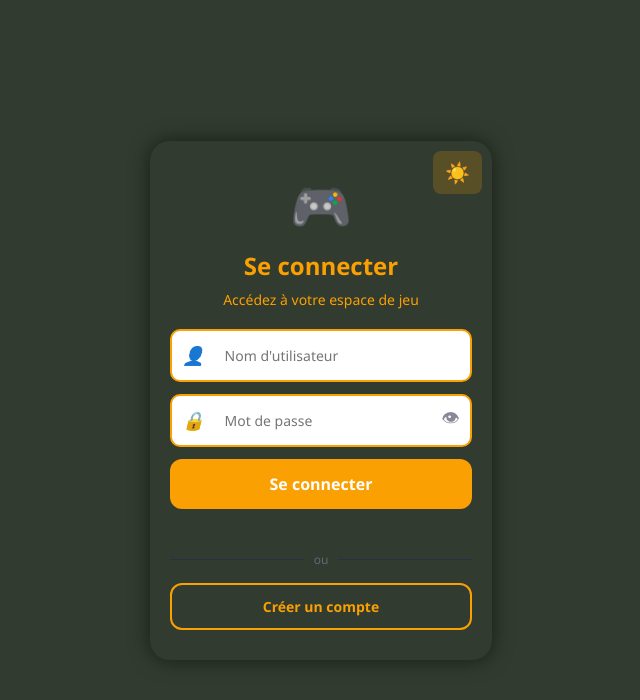
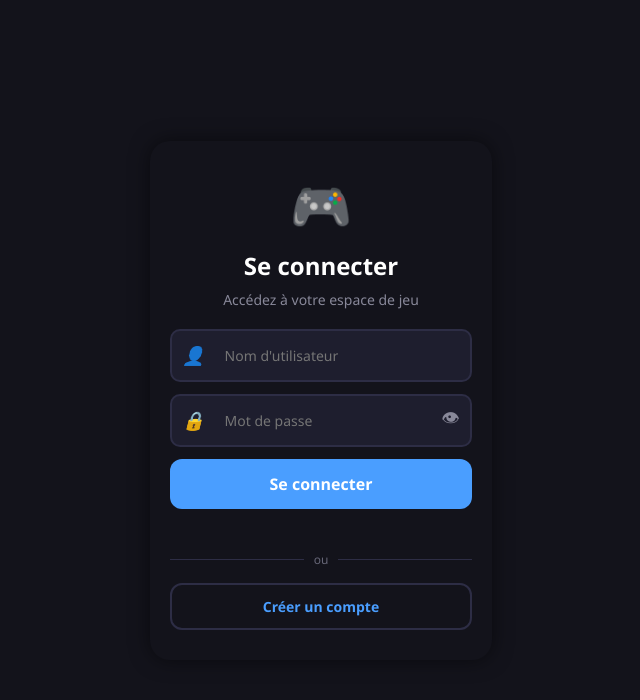
Before and after one commit to Maxlepro720/v1_web, a plain HTML site: page site/connecte.html in a window 1280 px wide. Shown: the whole page, without its empty margins (319-959 px from the left). Drawn offline with Linux system fonts and the light colour scheme.

Commit message:
Initial commit

```diff
--- a/site/connecte.html
+++ b/site/connecte.html
@@ -5,50 +5,31 @@
 <meta name="viewport" content="width=device-width, initial-scale=1.0">
 <title>Connexion</title>
 <style>
+/* --- Ton CSS existant --- */
 * { box-sizing: border-box; margin: 0; padding: 0; font-family: 'Segoe UI', sans-serif; }
-body, html { height: 100%; background: #313B2F; display: flex; justify-content: center; align-items: center; padding: 10px; }
-.container { background: #ffffff; border-radius: 20px; padding: 30px 20px; width: 100%; max-width: 400px; box-shadow: 0 0 20px rgba(0,0,0,0.5); text-align: center; transition: all 0.3s ease; position: relative; }
+body, html { height: 100%; background: #13131b; display: flex; justify-content: center; align-items: center; padding: 10px; }
+.container { background: #13131b; border-radius: 20px; padding: 30px 20px; width: 100%; max-width: 400px; box-shadow: 0 0 20px rgba(0,0,0,0.5); text-align: center; transition: all 0.3s ease; }
 .logo { font-size: 50px; margin-bottom: 10px; cursor: grab; }
-h1 { color: #FBA002; font-size: 24px; margin-bottom: 8px; word-break: break-word; }
-p.subtitle { color: #FBA002; margin-bottom: 20px; font-size: 14px; }
-.field { display: flex; align-items: center; margin-bottom: 12px; background: #ffffff; border: 2px solid #FBA002; border-radius: 10px; padding: 5px 10px; transition: all 0.2s ease; }
+h1 { color: #fff; font-size: 24px; margin-bottom: 8px; word-break: break-word; }
+p.subtitle { color: #888899; margin-bottom: 20px; font-size: 14px; }
+.field { display: flex; align-items: center; margin-bottom: 12px; background: #1e1e2e; border: 2px solid #2d2d45; border-radius: 10px; padding: 5px 10px; transition: all 0.2s ease; }
 .field i { margin-right: 10px; color: #888899; font-size: 18px; }
-.field input { background: #ffffff; border: none; outline: none; color: #000; flex: 1; font-size: 14px; padding: 10px; }
+.field input { background: transparent; border: none; outline: none; color: #fff; flex: 1; font-size: 14px; padding: 10px; }
 .toggle-password { cursor: pointer; margin-left: 5px; font-size: 18px; color: #888899; }
 .btn { width: 100%; padding: 14px; border: none; border-radius: 12px; font-size: 16px; font-weight: bold; cursor: pointer; margin-bottom: 12px; transition: all 0.2s ease; }
-.btn-login { background: #FBA002; color: #fff; }
-.btn-login:hover { background: #e89002; }
-.switch-mode { background: transparent; border: 2px solid #FBA002; color: #FBA002; border-radius: 12px; padding: 12px; cursor: pointer; width: 100%; font-weight: bold; font-size: 14px; transition: all 0.2s ease; }
+.btn-login { background: #4a9eff; color: #fff; }
+.btn-login:hover { background: #3d85e6; }
+.switch-mode { background: transparent; border: 2px solid #2d2d45; color: #4a9eff; border-radius: 12px; padding: 12px; cursor: pointer; width: 100%; font-weight: bold; font-size: 14px; transition: all 0.2s ease; }
 .switch-mode:hover { background: #1e1e2e; }
 .separator { display: flex; align-items: center; text-align: center; margin: 10px 0 15px 0; }
 .separator::before, .separator::after { content: ""; flex: 1; height: 1px; background: #2d2d45; }
 .separator::before { margin-right: 10px; }
 .separator::after { margin-left: 10px; }
 .separator span { color: #666677; font-size: 12px; }
-#statusLabel { min-height: 20px; margin-bottom: 10px; font-size: 14px; font-weight: bold; transition: all 0.2s ease; color: #FBA002; }
+#statusLabel { min-height: 20px; margin-bottom: 10px; font-size: 14px; font-weight: bold; transition: all 0.2s ease; }
 .loading-overlay { position: fixed; top:0; left:0; width:100%; height:100%; background: rgba(0,0,0,0.7); display:flex; justify-content:center; align-items:center; z-index: 9999; flex-direction: column; color: #fff; font-size: 16px; padding: 20px; text-align: center; }
-.spinner { width: 60px; height: 60px; border: 6px solid #2d2d40; border-top: 6px solid #FBA002; border-radius: 50%; animation: spin 1s linear infinite; margin-bottom: 15px; }
+.spinner { width: 60px; height: 60px; border: 6px solid #2d2d40; border-top: 6px solid #4a9eff; border-radius: 50%; animation: spin 1s linear infinite; margin-bottom: 15px; }
 @keyframes spin { 0% { transform: rotate(0deg); } 100% { transform: rotate(360deg); } }
-
-#themeToggle {
-    position: absolute;
-    top: 10px;
-    right: 10px;
-    padding: 8px 12px;
-    border: none;
-    border-radius: 8px;
-    cursor: pointer;
-    font-size: 20px;
-    background-color: rgba(251, 160, 2, 0.2);
-    color: #FBA002;
-    transition: all 0.3s ease;
-    z-index: 10;
-}
-
-#themeToggle:hover {
-    background-color: rgba(251, 160, 2, 0.4);
-    transform: scale(1.1);
-}
 </style>
 </head>
 <body>
@@ -61,9 +42,6 @@ p.subtitle { color: #FBA002; margin-bottom: 20px; font-size: 14px; }
 
 <!-- MAIN CONTAINER -->
 <div class="container" id="authContainer">
-    <!-- BOUTON TOGGLE EN HAUT À DROITE DU CONTAINER -->
-    <button id="themeToggle">🌙</button>
-
     <div class="logo">🎮</div>
 
     <h1 id="title">Se connecter</h1>
@@ -90,7 +68,6 @@ p.subtitle { color: #FBA002; margin-bottom: 20px; font-size: 14px; }
     <button class="switch-mode" id="switchBtn">Créer un compte</button>
 </div>
 
-
 <script>
 const switchBtn = document.getElementById('switchBtn');
 const title = document.getElementById('title');
@@ -99,7 +76,7 @@ const submitBtn = document.getElementById('submitBtn');
 
 let isLoginMode = true;
 
-// Toggle entre login et signup
+// 🔹 Toggle entre login et signup
 switchBtn.addEventListener('click', () => {
     isLoginMode = !isLoginMode;
     if (isLoginMode) {
@@ -115,7 +92,7 @@ switchBtn.addEventListener('click', () => {
     }
 });
 
-// Fonction login/signup
+// 🔹 Fonction login/signup
 submitBtn.addEventListener('click', async () => {
     const username = document.getElementById('username').value.trim();
     const password = document.getElementById('password').value.trim();
@@ -128,7 +105,7 @@ submitBtn.addEventListener('click', async () => {
     const data = { id: username, password };
     const url = isLoginMode
         ? "https://project-3-api-2bgb.onrender.com/login"
-        : "https://project-3-api-2bgb.onrender.com/signup";
+        : "https://project-3-api-2bgb.onrender.com/signup"; // <-- ici le signup
 
     try {
         document.getElementById('loadingScreen').style.display = 'flex';
@@ -141,11 +118,12 @@ submitBtn.addEventListener('click', async () => {
         document.getElementById('loadingScreen').style.display = 'none';
 
         if (result.status === "success") {
+            // Stockage du username dans localStorage
+            localStorage.setItem("username", username);
             alert(isLoginMode ? "Connexion réussie !" : "Compte créé avec succès !");
-            // Note: localStorage n'est pas disponible dans les artifacts Claude
-            // Dans votre environnement réel, décommentez la ligne suivante:
-            // localStorage.setItem("username", username);
-            // window.location.href = "menu.html";
+
+            // Redirection vers menu.html
+            window.location.href = "menu.html";
         } else {
             alert(result.message || (isLoginMode ? "ID ou mot de passe incorrect" : "Impossible de créer le compte"));
         }
@@ -154,60 +132,6 @@ submitBtn.addEventListener('click', async () => {
         alert("Erreur réseau : " + err);
     }
 });
-
-const themeToggle = document.getElementById('themeToggle');
-let darkMode = true;
-
-function applyTheme() {
-    // FOND GLOBAL - Change le body aussi
-    const bgColor = darkMode ? "#313B2F" : "#ffffff";
-    document.body.style.background = bgColor;
-    document.documentElement.style.background = bgColor;
-    document.getElementById('authContainer').style.background = bgColor;
-    document.getElementById('authContainer').style.boxShadow = darkMode
-        ? "0 0 20px rgba(0,0,0,0.5)"
-        : "0 0 20px rgba(0,0,0,0.2)";
-
-    // INPUTS
-    const inputs = document.querySelectorAll('#authContainer input');
-    inputs.forEach(input => {
-        input.style.color = "#000";
-        input.style.background = "#ffffff";
-    });
-
-    const fields = document.querySelectorAll('.field');
-    fields.forEach(field => {
-        field.style.borderColor = darkMode ? "#FBA002" : "#DF9E99";
-        field.style.background = "#ffffff";
-    });
-
-    // TITRES ET TEXTES
-    document.getElementById('title').style.color = darkMode ? "#FBA002" : "#DF9E99";
-    document.getElementById('subtitle').style.color = darkMode ? "#FBA002" : "#DF9E99";
-    document.getElementById('statusLabel').style.color = darkMode ? "#FBA002" : "#DF9E99";
-
-    // BOUTONS
-    submitBtn.style.background = darkMode ? "#FBA002" : "#DF9E99";
-    submitBtn.style.color = "#fff";
-
-    switchBtn.style.background = "transparent";
-    switchBtn.style.color = darkMode ? "#FBA002" : "#DF9E99";
-    switchBtn.style.border = darkMode ? "2px solid #FBA002" : "2px solid #DF9E99";
-
-    // BOUTON TOGGLE
-    themeToggle.textContent = darkMode ? "☀️" : "🌙";
-    themeToggle.style.backgroundColor = darkMode ? "rgba(251, 160, 2, 0.2)" : "rgba(223, 158, 153, 0.2)";
-    themeToggle.style.color = darkMode ? "#FBA002" : "#DF9E99";
-}
-
-// INITIAL
-applyTheme();
-
-// TOGGLE
-themeToggle.addEventListener('click', () => {
-    darkMode = !darkMode;
-    applyTheme();
-});
 </script>
 
 </body>
```
